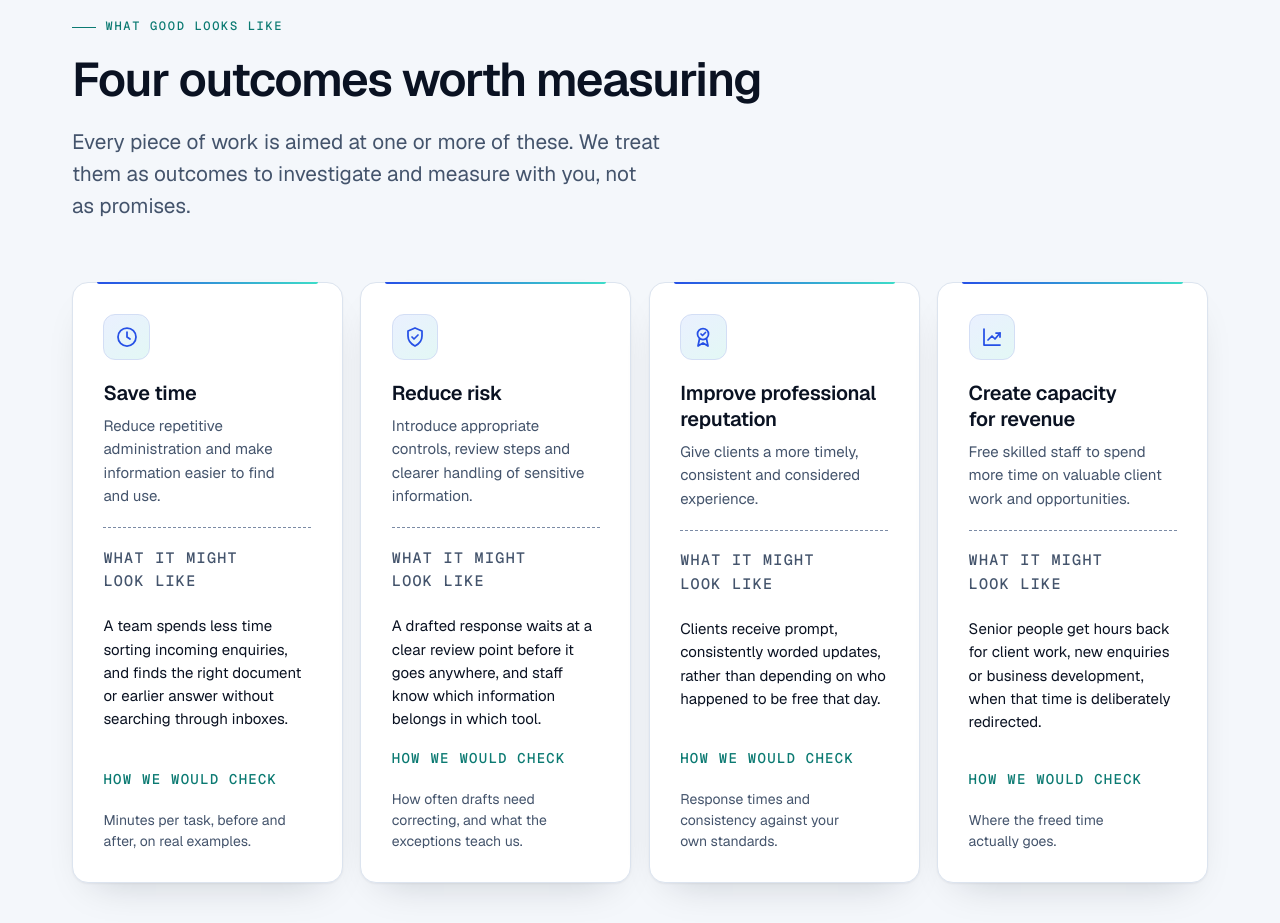
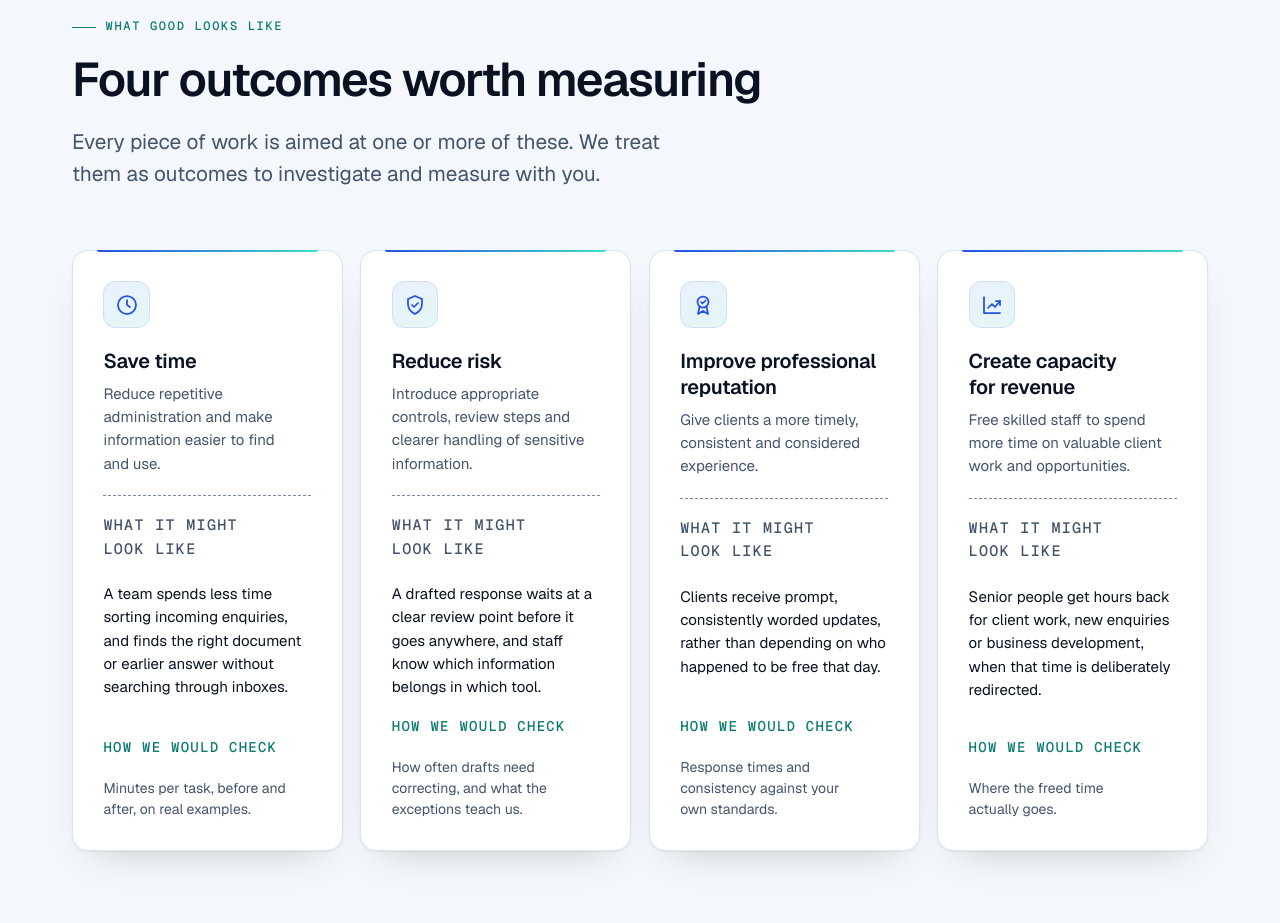
Before and after one commit to zastras/zastras.uk, a plain HTML site: page site/index.html in a window 1280 px wide. Shown: the part 1320-2243 px from the top of the page. Drawn offline with Linux system fonts and the light colour scheme.

Commit message:
Remove ", not as promises" from the outcomes intro
Co-Authored-By: Claude Sonnet 5.5 <noreply@anthropic.com>

```diff
--- a/site/index.html
+++ b/site/index.html
@@ -197,7 +197,7 @@
         <div class="section__head">
           <p class="eyebrow">What good looks like</p>
           <h2 id="outcomes-title">Four outcomes worth measuring</h2>
-          <p class="lead">Every piece of work is aimed at one or more of these. We treat them as outcomes to investigate and measure with you, not as promises.</p>
+          <p class="lead">Every piece of work is aimed at one or more of these. We treat them as outcomes to investigate and measure with you.</p>
         </div>
 
         <div class="outcomes">
```
